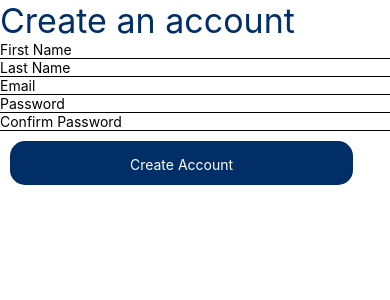
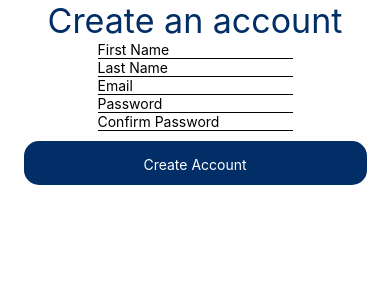
Before and after one commit to AfterHours/Application, a React Native app: screen / in a window 390 px wide. Shown: the top 300 px of the page. Built offline with nearby package versions, Linux system fonts and the light colour scheme.

Commit message:
eslint fix

```diff
--- a/LandingScreen/LandingScreen.js
+++ b/LandingScreen/LandingScreen.js
@@ -41,8 +41,7 @@ function SignUpButton(props: {
       <TouchableOpacity
         style={[styles.buttonStyles, props.css]}
         onPress={props.onPress}
-        activeOpacity={0.90}
-        >
+        activeOpacity={0.9}>
         <Text
           style={styles.buttonText}
           accessibilityLabel={props.accessibilityLabel}>
--- a/SignUpScreen/SignUpScreen.js
+++ b/SignUpScreen/SignUpScreen.js
@@ -57,7 +57,7 @@ const TextBox = (props) => {
 const SignUpScreen: () => React$Node = () => {
   const [value, onChangeText] = React.useState('');
   return (
-    <SafeAreaView>
+    <SafeAreaView style={styles.container}>
       <Text style={styles.title}>Create an account</Text>
       <TextBox
         defaultValue={'First Name'}
```
